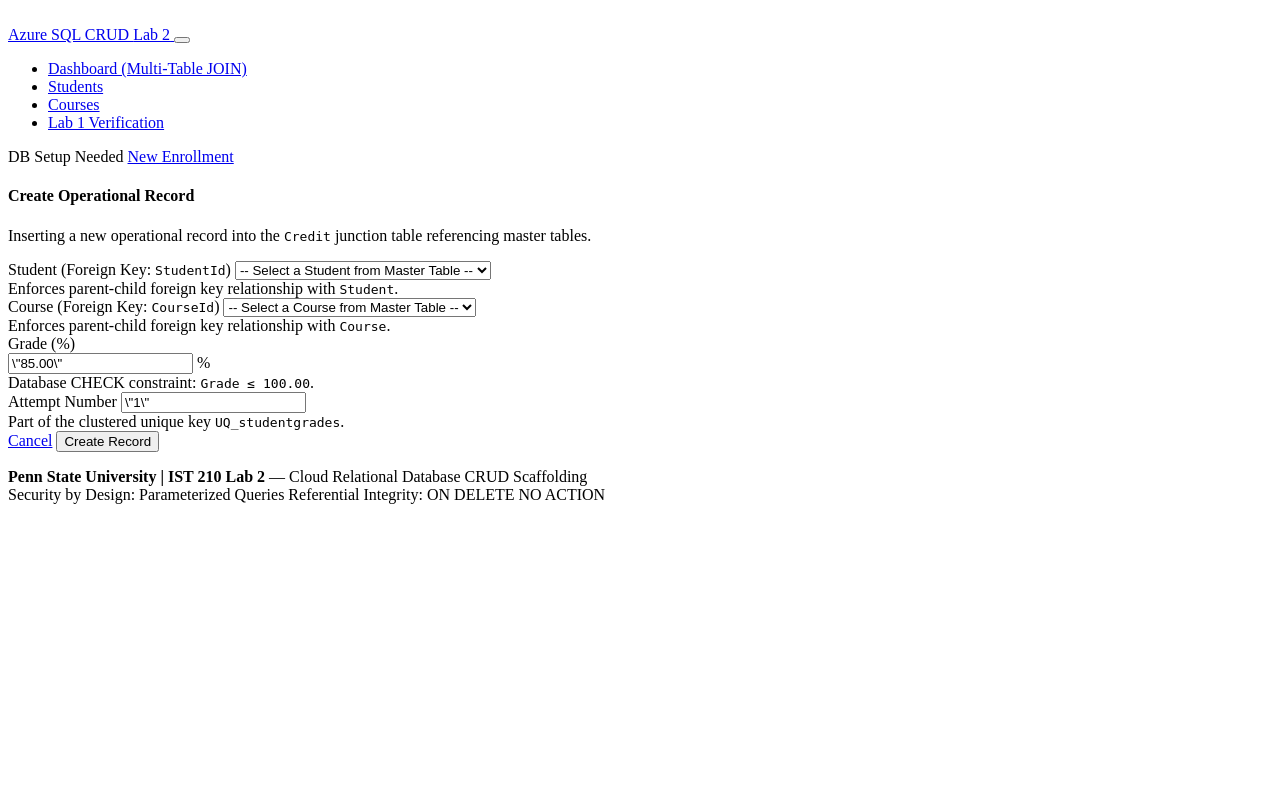
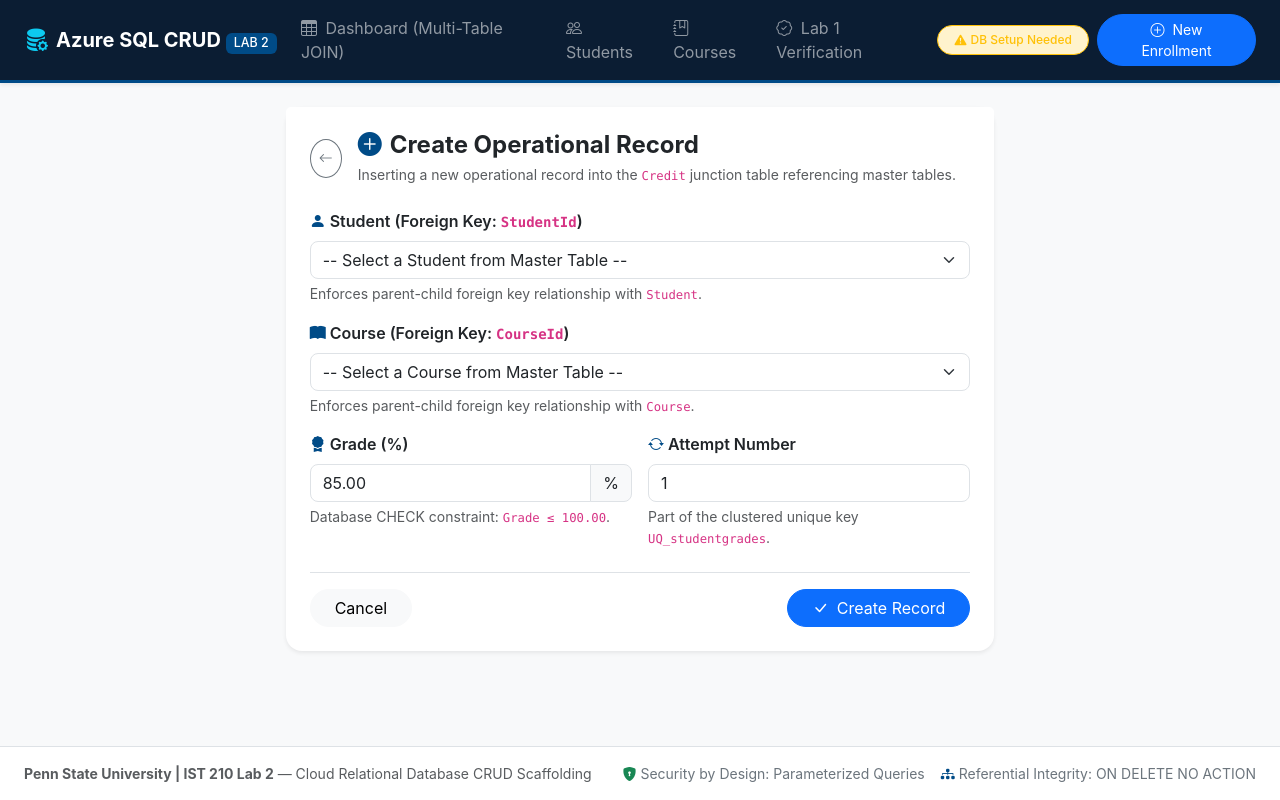
Before and after one commit to matt31-it/ist210-Lab2, a Flask app: page /enroll/new in a window 1280 px wide. Run offline with Flask 3, Linux system fonts and the light colour scheme; data that the repository does not hold is empty; some libraries are stand-ins or nearby versions.

Commit message:
Fix template HTML escaping to restore Bootstrap 5 CSS and UI styling

```diff
--- a/templates/base.html
+++ b/templates/base.html
@@ -1,63 +1,63 @@
 <!DOCTYPE html>
-<html lang=\"en\">
+<html lang="en">
 <head>
-    <meta charset=\"UTF-8\">
-    <meta name=\"viewport\" content=\"width=device-width, initial-scale=1.0\">
+    <meta charset="UTF-8">
+    <meta name="viewport" content="width=device-width, initial-scale=1.0">
     <title>{% block title %}IST 210 - Cloud Database CRUD App{% endblock %}</title>
     <!-- Bootstrap 5 CSS -->
-    <link href=\"https://cdn.jsdelivr.net/npm/bootstrap@5.3.3/dist/css/bootstrap.min.css\" rel=\"stylesheet\">
+    <link href="https://cdn.jsdelivr.net/npm/bootstrap@5.3.3/dist/css/bootstrap.min.css" rel="stylesheet">
     <!-- Bootstrap Icons -->
-    <link rel=\"stylesheet\" href=\"https://cdn.jsdelivr.net/npm/bootstrap-icons@1.11.3/font/bootstrap-icons.min.css\">
+    <link rel="stylesheet" href="https://cdn.jsdelivr.net/npm/bootstrap-icons@1.11.3/font/bootstrap-icons.min.css">
     <!-- Custom CSS -->
-    <link rel=\"stylesheet\" href=\"{{ url_for('static', filename='css/style.css') }}\">
+    <link rel="stylesheet" href="{{ url_for('static', filename='css/style.css') }}">
 </head>
-<body class=\"bg-light d-flex flex-column min-vh-100\">
+<body class="bg-light d-flex flex-column min-vh-100">
 
     <!-- Navbar -->
-    <nav class=\"navbar navbar-expand-lg navbar-dark bg-dark shadow-sm border-bottom border-primary border-3\">
-        <div class=\"container-fluid px-4\">
-            <a class=\"navbar-brand fw-bold d-flex align-items-center gap-2\" href=\"{{ url_for('dashboard') }}\">
-                <i class=\"bi bi-database-fill-gear text-info fs-4\"></i>
-                <span>Azure SQL CRUD <span class=\"badge bg-primary text-uppercase fs-7\">Lab 2</span></span>
+    <nav class="navbar navbar-expand-lg navbar-dark bg-dark shadow-sm border-bottom border-primary border-3">
+        <div class="container-fluid px-4">
+            <a class="navbar-brand fw-bold d-flex align-items-center gap-2" href="{{ url_for('dashboard') }}">
+                <i class="bi bi-database-fill-gear text-info fs-4"></i>
+                <span>Azure SQL CRUD <span class="badge bg-primary text-uppercase fs-7">Lab 2</span></span>
             </a>
-            <button class=\"navbar-toggler\" type=\"button\" data-bs-toggle=\"collapse\" data-bs-target=\"#navbarMain\">
-                <span class=\"navbar-toggler-icon\"></span>
+            <button class="navbar-toggler" type="button" data-bs-toggle="collapse" data-bs-target="#navbarMain">
+                <span class="navbar-toggler-icon"></span>
             </button>
-            <div class=\"collapse navbar-collapse\" id=\"navbarMain\">
-                <ul class=\"navbar-nav me-auto mb-2 mb-lg-0\">
-                    <li class=\"nav-item\">
-                        <a class=\"nav-link {{ 'active fw-bold' if request.endpoint == 'dashboard' }}\" href=\"{{ url_for('dashboard') }}\">
-                            <i class=\"bi bi-table me-1\"></i> Dashboard (Multi-Table JOIN)
+            <div class="collapse navbar-collapse" id="navbarMain">
+                <ul class="navbar-nav me-auto mb-2 mb-lg-0">
+                    <li class="nav-item">
+                        <a class="nav-link {{ 'active fw-bold' if request.endpoint == 'dashboard' }}" href="{{ url_for('dashboard') }}">
+                            <i class="bi bi-table me-1"></i> Dashboard (Multi-Table JOIN)
                         </a>
                     </li>
-                    <li class=\"nav-item\">
-                        <a class=\"nav-link {{ 'active fw-bold' if request.endpoint == 'students_list' }}\" href=\"{{ url_for('students_list') }}\">
-                            <i class=\"bi bi-people me-1\"></i> Students
+                    <li class="nav-item">
+                        <a class="nav-link {{ 'active fw-bold' if request.endpoint == 'students_list' }}" href="{{ url_for('students_list') }}">
+                            <i class="bi bi-people me-1"></i> Students
                         </a>
                     </li>
-                    <li class=\"nav-item\">
-                        <a class=\"nav-link {{ 'active fw-bold' if request.endpoint == 'courses_list' }}\" href=\"{{ url_for('courses_list') }}\">
-                            <i class=\"bi bi-journal-bookmark me-1\"></i> Courses
+                    <li class="nav-item">
+                        <a class="nav-link {{ 'active fw-bold' if request.endpoint == 'courses_list' }}" href="{{ url_for('courses_list') }}">
+                            <i class="bi bi-journal-bookmark me-1"></i> Courses
                         </a>
                     </li>
-                    <li class=\"nav-item\">
-                        <a class=\"nav-link {{ 'active fw-bold' if request.endpoint == 'verification' }}\" href=\"{{ url_for('verification') }}\">
-                            <i class=\"bi bi-patch-check me-1\"></i> Lab 1 Verification
+                    <li class="nav-item">
+                        <a class="nav-link {{ 'active fw-bold' if request.endpoint == 'verification' }}" href="{{ url_for('verification') }}">
+                            <i class="bi bi-patch-check me-1"></i> Lab 1 Verification
                         </a>
                     </li>
                 </ul>
-                <div class=\"d-flex align-items-center gap-2\">
+                <div class="d-flex align-items-center gap-2">
                     {% if db_connected %}
-                        <span class=\"badge bg-success-subtle text-success border border-success px-3 py-2 d-flex align-items-center gap-1 rounded-pill\" title=\"Connected to {{ db_details.database }} on {{ db_details.server }}\">
-                            <i class=\"bi bi-check-circle-fill\"></i> Azure SQL Connected
+                        <span class="badge bg-success-subtle text-success border border-success px-3 py-2 d-flex align-items-center gap-1 rounded-pill" title="Connected to {{ db_details.database }} on {{ db_details.server }}">
+                            <i class="bi bi-check-circle-fill"></i> Azure SQL Connected
                         </span>
                     {% else %}
-                        <span class=\"badge bg-warning-subtle text-warning border border-warning px-3 py-2 d-flex align-items-center gap-1 rounded-pill\" title=\"{{ db_status_message }}\">
-                            <i class=\"bi bi-exclamation-triangle-fill\"></i> DB Setup Needed
+                        <span class="badge bg-warning-subtle text-warning border border-warning px-3 py-2 d-flex align-items-center gap-1 rounded-pill" title="{{ db_status_message }}">
+                            <i class="bi bi-exclamation-triangle-fill"></i> DB Setup Needed
                         </span>
                     {% endif %}
-                    <a href=\"{{ url_for('enroll_create') }}\" class=\"btn btn-primary btn-sm rounded-pill px-3\">
-                        <i class=\"bi bi-plus-circle me-1\"></i> New Enrollment
+                    <a href="{{ url_for('enroll_create') }}" class="btn btn-primary btn-sm rounded-pill px-3">
+                        <i class="bi bi-plus-circle me-1"></i> New Enrollment
                     </a>
                 </div>
             </div>
@@ -65,25 +65,25 @@
     </nav>
 
     <!-- Main Container -->
-    <main class=\"container-fluid px-4 py-4 flex-grow-1\">
+    <main class="container-fluid px-4 py-4 flex-grow-1">
         <!-- Flash Messages -->
         {% with messages = get_flashed_messages(with_categories=true) %}
             {% if messages %}
-                <div class=\"row\">
-                    <div class=\"col-12\">
+                <div class="row">
+                    <div class="col-12">
                         {% for category, message in messages %}
-                            <div class=\"alert alert-{{ category }} alert-dismissible fade show shadow-sm\" role=\"alert\">
+                            <div class="alert alert-{{ category }} alert-dismissible fade show shadow-sm" role="alert">
                                 {% if category == 'danger' %}
-                                    <i class=\"bi bi-exclamation-octagon-fill me-2 fs-5 align-middle\"></i>
+                                    <i class="bi bi-exclamation-octagon-fill me-2 fs-5 align-middle"></i>
                                 {% elif category == 'success' %}
-                                    <i class=\"bi bi-check-circle-fill me-2 fs-5 align-middle\"></i>
+                                    <i class="bi bi-check-circle-fill me-2 fs-5 align-middle"></i>
                                 {% elif category == 'warning' %}
-                                    <i class=\"bi bi-exclamation-triangle-fill me-2 fs-5 align-middle\"></i>
+                                    <i class="bi bi-exclamation-triangle-fill me-2 fs-5 align-middle"></i>
                                 {% else %}
-                                    <i class=\"bi bi-info-circle-fill me-2 fs-5 align-middle\"></i>
+                                    <i class="bi bi-info-circle-fill me-2 fs-5 align-middle"></i>
                                 {% endif %}
-                                <span class=\"align-middle\">{{ message }}</span>
-                                <button type=\"button\" class=\"btn-close\" data-bs-dismiss=\"alert\"></button>
+                                <span class="align-middle">{{ message }}</span>
+                                <button type="button" class="btn-close" data-bs-dismiss="alert"></button>
                             </div>
                         {% endfor %}
                     </div>
@@ -95,20 +95,20 @@
     </main>
 
     <!-- Footer -->
-    <footer class=\"bg-white border-top py-3 mt-auto text-muted\">
-        <div class=\"container-fluid px-4 d-flex flex-column flex-md-row justify-content-between align-items-center gap-2 small\">
+    <footer class="bg-white border-top py-3 mt-auto text-muted">
+        <div class="container-fluid px-4 d-flex flex-column flex-md-row justify-content-between align-items-center gap-2 small">
             <div>
                 <strong>Penn State University | IST 210 Lab 2</strong> &mdash; Cloud Relational Database CRUD Scaffolding
             </div>
-            <div class=\"d-flex gap-3 text-secondary\">
-                <span><i class=\"bi bi-shield-lock-fill text-success\"></i> Security by Design: Parameterized Queries</span>
-                <span><i class=\"bi bi-diagram-3-fill text-primary\"></i> Referential Integrity: ON DELETE NO ACTION</span>
+            <div class="d-flex gap-3 text-secondary">
+                <span><i class="bi bi-shield-lock-fill text-success"></i> Security by Design: Parameterized Queries</span>
+                <span><i class="bi bi-diagram-3-fill text-primary"></i> Referential Integrity: ON DELETE NO ACTION</span>
             </div>
         </div>
     </footer>
 
     <!-- Bootstrap 5 Bundle JS -->
-    <script src=\"https://cdn.jsdelivr.net/npm/bootstrap@5.3.3/dist/js/bootstrap.bundle.min.js\"></script>
+    <script src="https://cdn.jsdelivr.net/npm/bootstrap@5.3.3/dist/js/bootstrap.bundle.min.js"></script>
     {% block scripts %}{% endblock %}
 </body>
 </html>
--- a/templates/enroll_form.html
+++ b/templates/enroll_form.html
@@ -2,23 +2,23 @@
 {% block title %}{{ 'Edit Enrollment Record' if is_edit else 'New Enrollment Record' }} - IST 210 Lab 2{% endblock %}
 
 {% block content %}
-<div class=\"row justify-content-center\">
-    <div class=\"col-lg-8 col-xl-7\">
-        <div class=\"card border-0 shadow-sm rounded-4\">
-            <div class=\"card-header bg-white border-0 pt-4 pb-0 px-4\">
-                <div class=\"d-flex align-items-center gap-3\">
-                    <a href=\"{{ url_for('dashboard') }}\" class=\"btn btn-outline-secondary btn-sm rounded-circle p-2\">
-                        <i class=\"bi bi-arrow-left\"></i>
+<div class="row justify-content-center">
+    <div class="col-lg-8 col-xl-7">
+        <div class="card border-0 shadow-sm rounded-4">
+            <div class="card-header bg-white border-0 pt-4 pb-0 px-4">
+                <div class="d-flex align-items-center gap-3">
+                    <a href="{{ url_for('dashboard') }}" class="btn btn-outline-secondary btn-sm rounded-circle p-2">
+                        <i class="bi bi-arrow-left"></i>
                     </a>
                     <div>
-                        <h4 class=\"fw-bold mb-1 text-dark\">
+                        <h4 class="fw-bold mb-1 text-dark">
                             {% if is_edit %}
-                                <i class=\"bi bi-pencil-square text-primary me-2\"></i>Edit Operational Record
+                                <i class="bi bi-pencil-square text-primary me-2"></i>Edit Operational Record
                             {% else %}
-                                <i class=\"bi bi-plus-circle-fill text-primary me-2\"></i>Create Operational Record
+                                <i class="bi bi-plus-circle-fill text-primary me-2"></i>Create Operational Record
                             {% endif %}
                         </h4>
-                        <p class=\"text-muted small mb-0\">
+                        <p class="text-muted small mb-0">
                             {% if is_edit %}
                                 Modifying operational parameters (Grade & Attempt) for an existing <code>Credit</code> record.
                             {% else %}
@@ -29,92 +29,92 @@
                 </div>
             </div>
 
-            <div class=\"card-body p-4\">
-                <form method=\"POST\">
+            <div class="card-body p-4">
+                <form method="POST">
                     {% if is_edit %}
-                        <input type=\"hidden\" name=\"orig_grade\" value=\"{{ record.Grade }}\">
+                        <input type="hidden" name="orig_grade" value="{{ record.Grade }}">
 
                         <!-- Read-only Reference Details -->
-                        <div class=\"card bg-light border-0 rounded-3 p-3 mb-4\">
-                            <div class=\"row g-3\">
-                                <div class=\"col-md-6\">
-                                    <label class=\"text-muted small text-uppercase fw-semibold\">Student</label>
-                                    <div class=\"fw-bold text-dark\">{{ record.FirstName }} {{ record.LastName }}</div>
-                                    <small class=\"text-muted\">{{ record.Email }}</small>
+                        <div class="card bg-light border-0 rounded-3 p-3 mb-4">
+                            <div class="row g-3">
+                                <div class="col-md-6">
+                                    <label class="text-muted small text-uppercase fw-semibold">Student</label>
+                                    <div class="fw-bold text-dark">{{ record.FirstName }} {{ record.LastName }}</div>
+                                    <small class="text-muted">{{ record.Email }}</small>
                                 </div>
-                                <div class=\"col-md-6\">
-                                    <label class=\"text-muted small text-uppercase fw-semibold\">Course</label>
-                                    <div class=\"fw-bold text-dark\">{{ record.CourseName }}</div>
-                                    <small class=\"text-muted\">Instructor: {{ record.Teacher }}</small>
+                                <div class="col-md-6">
+                                    <label class="text-muted small text-uppercase fw-semibold">Course</label>
+                                    <div class="fw-bold text-dark">{{ record.CourseName }}</div>
+                                    <small class="text-muted">Instructor: {{ record.Teacher }}</small>
                                 </div>
                             </div>
                         </div>
 
                     {% else %}
                         <!-- Parent ForeignKey: Student Selection -->
-                        <div class=\"mb-3\">
-                            <label for=\"student_id\" class=\"form-label fw-semibold text-dark\">
-                                <i class=\"bi bi-person-fill text-primary me-1\"></i>Student (Foreign Key: <code>StudentId</code>)
+                        <div class="mb-3">
+                            <label for="student_id" class="form-label fw-semibold text-dark">
+                                <i class="bi bi-person-fill text-primary me-1"></i>Student (Foreign Key: <code>StudentId</code>)
                             </label>
-                            <select class=\"form-select rounded-3\" id=\"student_id\" name=\"student_id\" required>
-                                <option value=\"\" disabled selected>-- Select a Student from Master Table --</option>
+                            <select class="form-select rounded-3" id="student_id" name="student_id" required>
+                                <option value="" disabled selected>-- Select a Student from Master Table --</option>
                                 {% for s in students %}
-                                    <option value=\"{{ s.StudentId }}\">
+                                    <option value="{{ s.StudentId }}">
                                         {{ s.FirstName }} {{ s.LastName }} (ID: {{ s.StudentId }} &mdash; {{ s.Email }})
                                     </option>
                                 {% endfor %}
                             </select>
-                            <div class=\"form-text\">Enforces parent-child foreign key relationship with <code>Student</code>.</div>
+                            <div class="form-text">Enforces parent-child foreign key relationship with <code>Student</code>.</div>
                         </div>
 
                         <!-- Parent ForeignKey: Course Selection -->
-                        <div class=\"mb-3\">
-                            <label for=\"course_id\" class=\"form-label fw-semibold text-dark\">
-                                <i class=\"bi bi-book-fill text-primary me-1\"></i>Course (Foreign Key: <code>CourseId</code>)
+                        <div class="mb-3">
+                            <label for="course_id" class="form-label fw-semibold text-dark">
+                                <i class="bi bi-book-fill text-primary me-1"></i>Course (Foreign Key: <code>CourseId</code>)
                             </label>
-                            <select class=\"form-select rounded-3\" id=\"course_id\" name=\"course_id\" required>
-                                <option value=\"\" disabled selected>-- Select a Course from Master Table --</option>
+                            <select class="form-select rounded-3" id="course_id" name="course_id" required>
+                                <option value="" disabled selected>-- Select a Course from Master Table --</option>
                                 {% for c in courses %}
-                                    <option value=\"{{ c.CourseId }}\">
+                                    <option value="{{ c.CourseId }}">
                                         {{ c.Name }} (Instructor: {{ c.Teacher }})
                                     </option>
                                 {% endfor %}
                             </select>
-                            <div class=\"form-text\">Enforces parent-child foreign key relationship with <code>Course</code>.</div>
+                            <div class="form-text">Enforces parent-child foreign key relationship with <code>Course</code>.</div>
                         </div>
                     {% endif %}
 
                     <!-- Operational Fields: Grade & Attempt -->
-                    <div class=\"row g-3 mb-4\">
-                        <div class=\"col-md-6\">
-                            <label for=\"grade\" class=\"form-label fw-semibold text-dark\">
-                                <i class=\"bi bi-award-fill text-primary me-1\"></i>Grade (%)
+                    <div class="row g-3 mb-4">
+                        <div class="col-md-6">
+                            <label for="grade" class="form-label fw-semibold text-dark">
+                                <i class="bi bi-award-fill text-primary me-1"></i>Grade (%)
                             </label>
-                            <div class=\"input-group\">
-                                <input type=\"number\" class=\"form-control rounded-start-3\" id=\"grade\" name=\"grade\"
-                                       step=\"0.01\" min=\"0.00\" max=\"100.00\"
-                                       value=\"{{ record.Grade if is_edit else '85.00' }}\" required>
-                                <span class=\"input-group-text rounded-end-3\">%</span>
+                            <div class="input-group">
+                                <input type="number" class="form-control rounded-start-3" id="grade" name="grade"
+                                       step="0.01" min="0.00" max="100.00"
+                                       value="{{ record.Grade if is_edit else '85.00' }}" required>
+                                <span class="input-group-text rounded-end-3">%</span>
                             </div>
-                            <div class=\"form-text\">Database CHECK constraint: <code>Grade &le; 100.00</code>.</div>
+                            <div class="form-text">Database CHECK constraint: <code>Grade &le; 100.00</code>.</div>
                         </div>
 
-                        <div class=\"col-md-6\">
-                            <label for=\"attempt\" class=\"form-label fw-semibold text-dark\">
-                                <i class=\"bi bi-arrow-repeat text-primary me-1\"></i>Attempt Number
+                        <div class="col-md-6">
+                            <label for="attempt" class="form-label fw-semibold text-dark">
+                                <i class="bi bi-arrow-repeat text-primary me-1"></i>Attempt Number
                             </label>
-                            <input type=\"number\" class=\"form-control rounded-3\" id=\"attempt\" name=\"attempt\"
-                                   min=\"1\" max=\"10\"
-                                   value=\"{{ record.Attempt if is_edit else '1' }}\" required>
-                            <div class=\"form-text\">Part of the clustered unique key <code>UQ_studentgrades</code>.</div>
+                            <input type="number" class="form-control rounded-3" id="attempt" name="attempt"
+                                   min="1" max="10"
+                                   value="{{ record.Attempt if is_edit else '1' }}" required>
+                            <div class="form-text">Part of the clustered unique key <code>UQ_studentgrades</code>.</div>
                         </div>
                     </div>
 
                     <!-- Submission buttons -->
-                    <div class=\"d-flex justify-content-between align-items-center pt-3 border-top\">
-                        <a href=\"{{ url_for('dashboard') }}\" class=\"btn btn-light rounded-pill px-4\">Cancel</a>
-                        <button type=\"submit\" class=\"btn btn-primary rounded-pill px-4\">
-                            <i class=\"bi bi-check-lg me-1\"></i> {{ 'Save Changes' if is_edit else 'Create Record' }}
+                    <div class="d-flex justify-content-between align-items-center pt-3 border-top">
+                        <a href="{{ url_for('dashboard') }}" class="btn btn-light rounded-pill px-4">Cancel</a>
+                        <button type="submit" class="btn btn-primary rounded-pill px-4">
+                            <i class="bi bi-check-lg me-1"></i> {{ 'Save Changes' if is_edit else 'Create Record' }}
                         </button>
                     </div>
                 </form>
```
Also changed, not shown: templates/course_form.html (+28 -28 lines), templates/courses.html (+54 -54 lines), templates/student_form.html (+34 -34 lines), templates/students.html (+52 -52 lines), templates/verification.html (+34 -34 lines), README.md, templates/index.html (line endings or trailing spaces).
